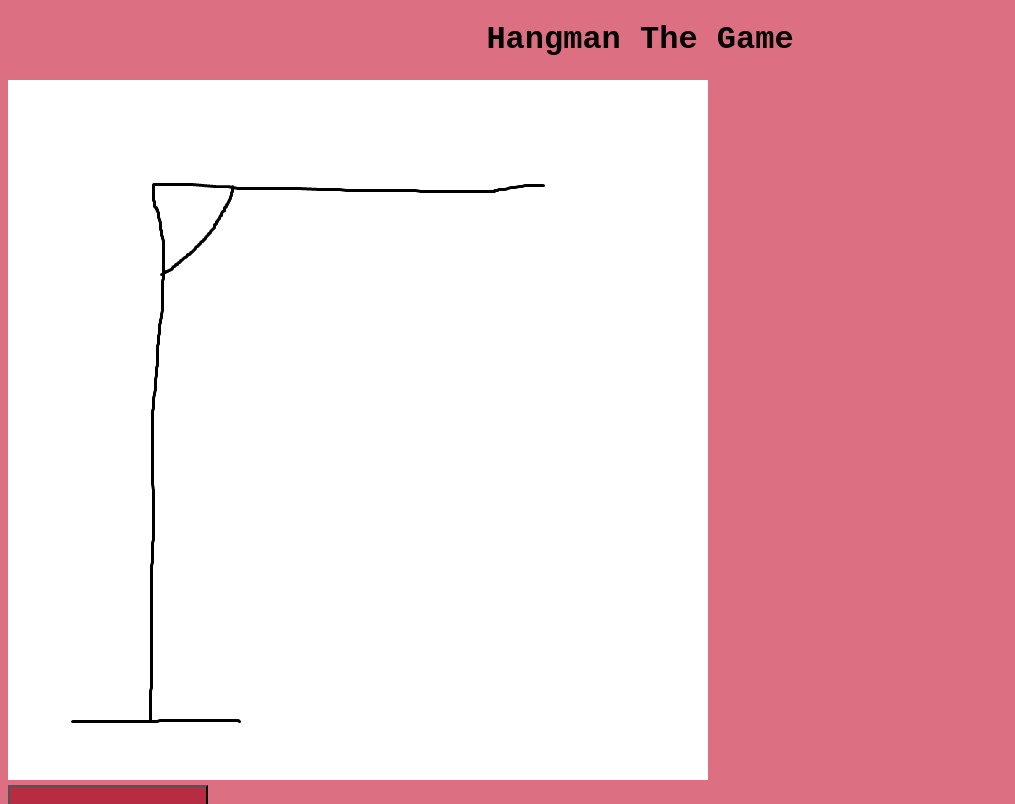
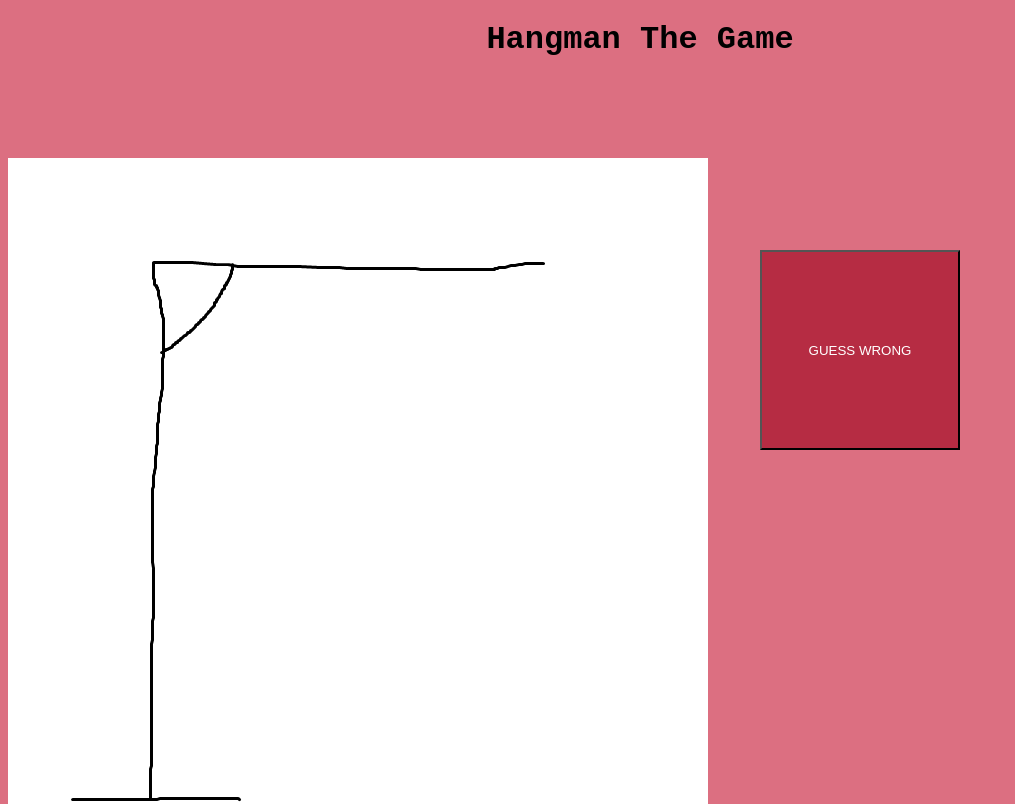
Before and after one commit to vikacheburika/hangman-react, a React (Vite) app: page / in a window 1280 px wide. Shown: the top 804 px of the page, without its empty margins (0-1015 px from the left). Built offline with nearby package versions, Linux system fonts and the light colour scheme.

Commit message:
Moved the button higher, made it start over the picture changing after 11 tries

```diff
--- a/src/App.css
+++ b/src/App.css
@@ -1,4 +1,14 @@
 body {
     background-color: rgb(220, 111, 129);
+    /* display: flex;
+    justify-content: space-evenly; */
+}
 
+.wrong {
+    box-sizing: border-box;
+    height: 200px;
+    width: 200px;
+    position: absolute;
+    right: 25vw;
+    top: 250px;
 }
--- a/src/App.jsx
+++ b/src/App.jsx
@@ -7,10 +7,16 @@ import Button from "./components/Button/Button.jsx"
 import './App.css'
 
 function App() {
+  const maxClicks = 11;
   const [step, setStep] = useState(0);
 
   const handleClick = () => {
-    setStep(step => step + 1);
+    setStep(step => {
+      if (step + 1 >= maxClicks){
+        return 0;
+      }
+      return step + 1;
+    });
   };
 
   return (
@@ -18,8 +24,10 @@ function App() {
       <Header/>
 
       <Picture step={step} />
+      <div className="wrong">
+        <Button onClick={handleClick} />
+      </div>
 
-      <Button onClick={handleClick} />
       </>
   );
 }
--- a/src/components/Button/Button.css
+++ b/src/components/Button/Button.css
@@ -3,6 +3,5 @@
     width: 200px;
     background-color: rgb(182, 44, 67);
     color: white;
-    display: inline-block;
     text-align: center;
 }
--- a/src/components/Header/Header.css
+++ b/src/components/Header/Header.css
@@ -1,4 +1,5 @@
 .header-container {
     text-align: center;
     color: black;
+    margin-bottom: 100px;
 }
```
